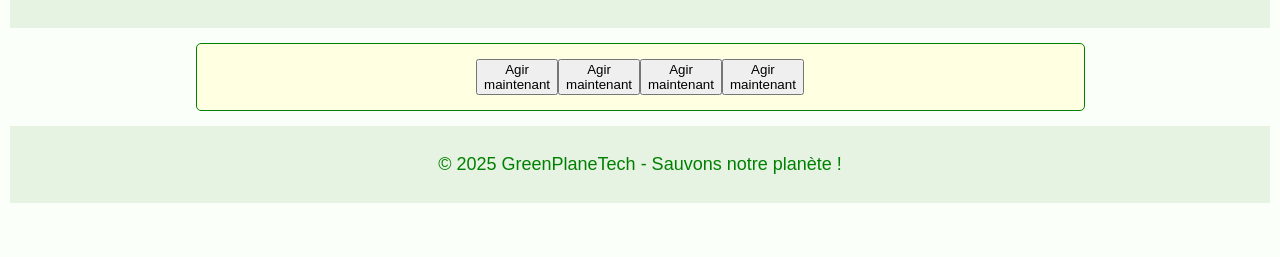
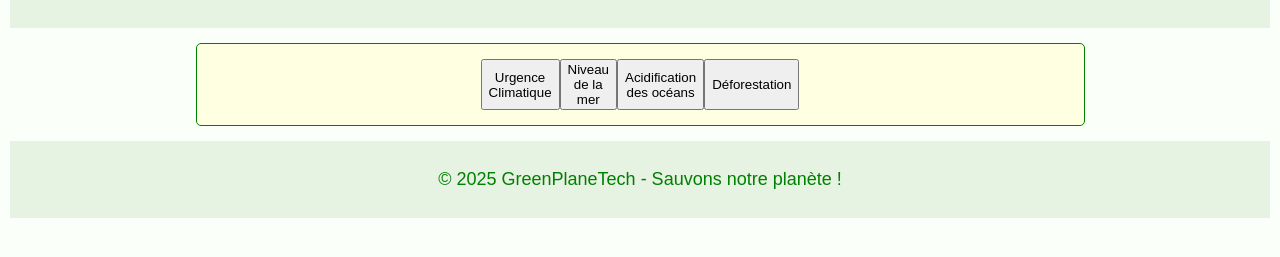
Before and after one commit to EGraomire2/Projet_programmation_web_TI402, a plain HTML site: page src/html/emergency.html in a window 1280 px wide. Shown: the part 137-394 px from the top of the page. Drawn offline with Linux system fonts and the light colour scheme.

Commit message:
Nom des boutons

```diff
--- a/src/html/emergency.html
+++ b/src/html/emergency.html
@@ -22,10 +22,10 @@
     <main>
 
         <div id="button-square">
-            <button id="button1">Agir maintenant</button>
-            <button id="button2">Agir maintenant</button>
-            <button id="button3">Agir maintenant</button>
-            <button id="button4">Agir maintenant</button>
+            <button id="button1">Urgence Climatique</button>
+            <button id="button2">Niveau de la mer</button>
+            <button id="button3">Acidification des océans</button>
+            <button id="button4">Déforestation</button>
         </div>
 
         <!-- Section 1 : Urgence climatique générale -->
```
